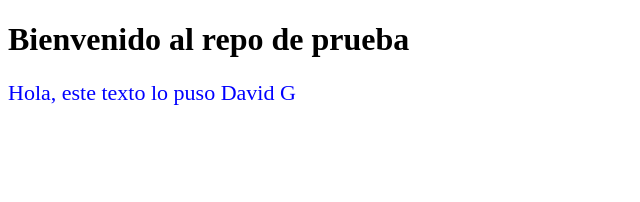
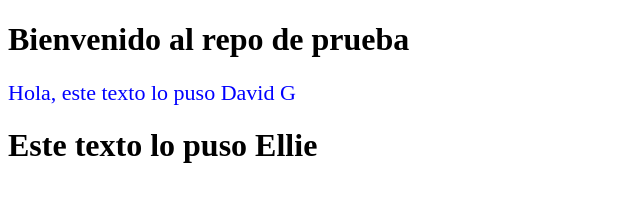
Before and after one commit to d-garza/demo-repo, a plain HTML site: page index.html in a window 1280 px wide. Shown: the whole page, without its empty margins (0-640 px from the left). Drawn offline with Linux system fonts and the light colour scheme.

Commit message:
added new text Ellie

```diff
--- a/index.html
+++ b/index.html
@@ -10,7 +10,7 @@
 <body>
     <h1>Bienvenido al repo de prueba</h1>
     <div class="hello">Hola, este texto lo puso David G</div>
-
+    <h1>Este texto lo puso Ellie</h1>
 </body>
 <script src="index.js"></script>
 </html>
```
